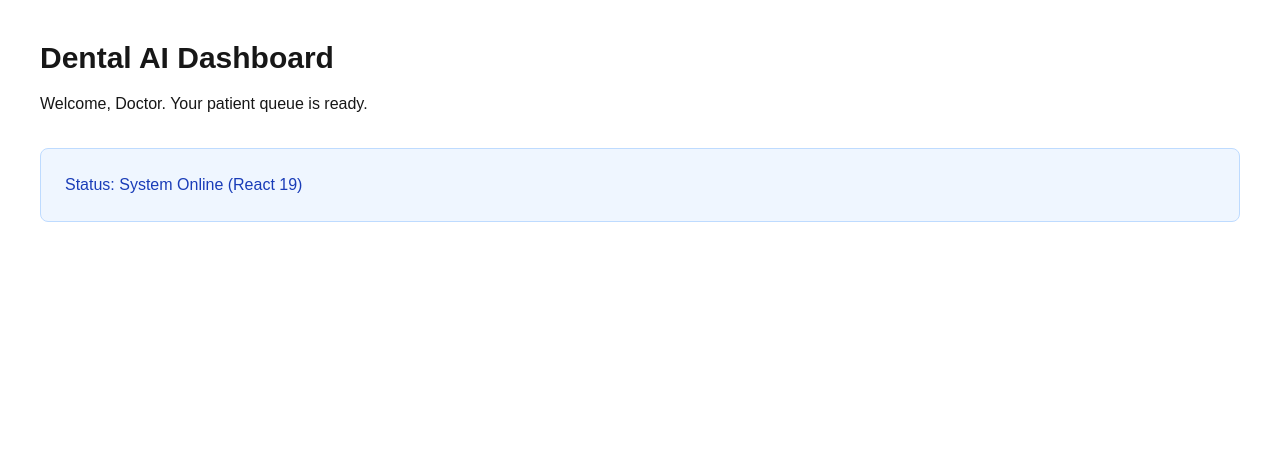
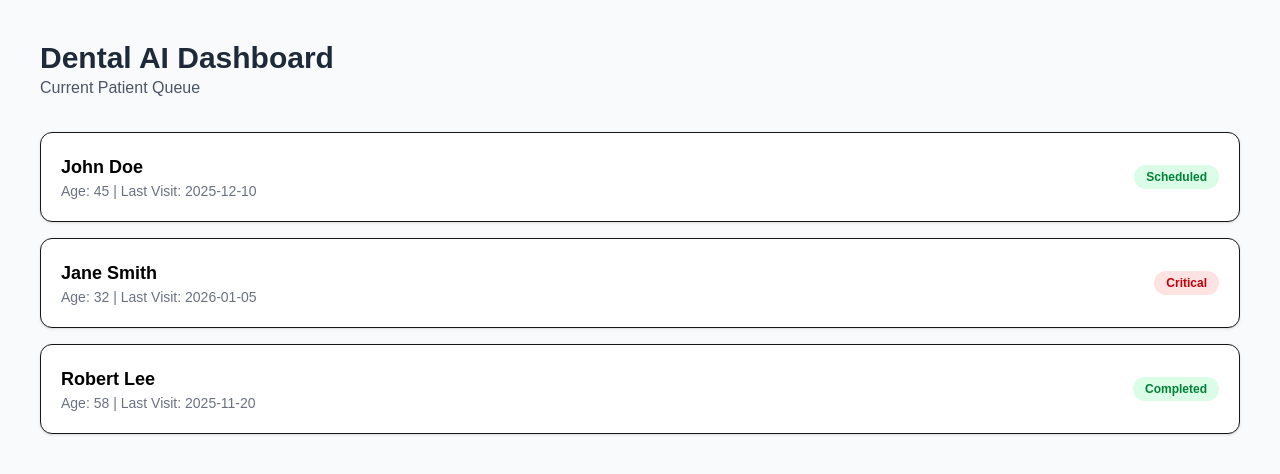
Before and after one commit to hoangkhoa181098/011526-Refesh-project, a Next.js app: page / in a window 1280 px wide. Shown: the top 474 px of the page. Built offline with nearby package versions, Linux system fonts and the light colour scheme.

Commit message:
Day 2: Rendered patient list with conditional status colors

```diff
--- a/app/page.tsx
+++ b/app/page.tsx
@@ -1,10 +1,31 @@
+import { Patient } from './types';
+
+const MOCK_PATIENTS: Patient[] = [
+  { id: '1', name: 'John Doe', age: 45, lastVisit: '2025-12-10', hasInsurance: true, status: 'Scheduled' },
+  { id: '2', name: 'Jane Smith', age: 32, lastVisit: '2026-01-05', hasInsurance: false, status: 'Critical' },
+  { id: '3', name: 'Robert Lee', age: 58, lastVisit: '2025-11-20', hasInsurance: true, status: 'Completed' },
+];
+
 export default function Home() {
   return (
-    <main className="p-10">
-      <h1 className="text-3xl font-bold">Dental AI Dashboard</h1>
-      <p className="mt-4">Welcome, Doctor. Your patient queue is ready.</p>
-      <div className="mt-8 p-6 bg-blue-50 rounded-lg border border-blue-200">
-        <p className="text-blue-800 font-medium">Status: System Online (React 19)</p>
+    <main className="p-10 bg-gray-50 min-h-screen">
+      <h1 className="text-3xl font-bold text-gray-800">Dental AI Dashboard</h1>
+      <p className="text-gray-600 mb-8">Current Patient Queue</p>
+
+      <div className="grid gap-4">
+        {MOCK_PATIENTS.map((patient) => (
+          <div key={patient.id} className="p-5 bg-white shadow-sm border rounded-xl flex justify-between items-center">
+            <div>
+              <h2 className="font-semibold text-lg text-black">{patient.name}</h2>
+              <p className="text-sm text-gray-500">Age: {patient.age} | Last Visit: {patient.lastVisit}</p>
+            </div>
+            <span className={`px-3 py-1 rounded-full text-xs font-bold ${
+              patient.status === 'Critical' ? 'bg-red-100 text-red-700' : 'bg-green-100 text-green-700'
+            }`}>
+              {patient.status}
+            </span>
+          </div>
+        ))}
       </div>
     </main>
   );
```
Also changed, not shown: app/types.ts (renamed from app/type.ts).
